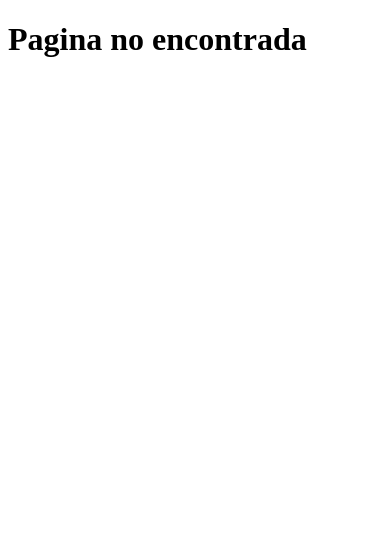
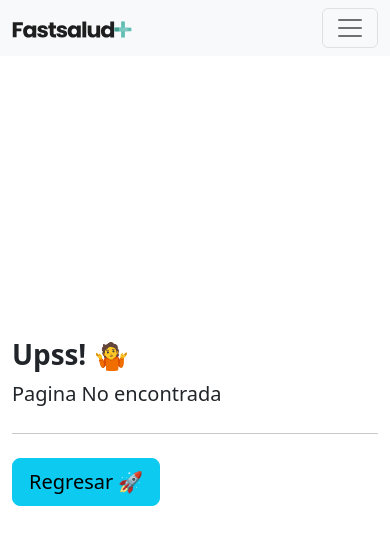
Before and after one commit to yjgarizabalo/fastsalud, a website: page view/paginaNoEncontrada.ejs in a window 390 px wide. Drawn offline with nearby package versions, Linux system fonts and the light colour scheme; files that its build step writes are made by us from their sources.

Commit message:
[fastersalud] add pagina no encontrada

```diff
--- a/public/css/main.css
+++ b/public/css/main.css
@@ -16,7 +16,7 @@ body {
     padding: 15px;
 }
 
-.form-signin .form-floating:focus-within {
+.form-signin .form-login:focus-within {
     z-index: 2;
 }
 
--- a/view/iniciarSesion.ejs
+++ b/view/iniciarSesion.ejs
@@ -10,6 +10,7 @@
     <link rel="stylesheet" href="css/main.css">
     <link href="https://cdn.jsdelivr.net/npm/bootstrap@5.2.2/dist/css/bootstrap.min.css" rel="stylesheet"
         integrity="sha384-Zenh87qX5JnK2Jl0vWa8Ck2rdkQ2Bzep5IDxbcnCeuOxjzrPF/et3URy9Bv1WTRi" crossorigin="anonymous">
+
 </head>
 
 <body>
@@ -20,11 +21,11 @@
             <h1 class="h4 mb-3 fw-normal text-muted">Iniciar sesión</h1>
 
             <div class="form-floating">
-                <input type="email" class="form-control" id="floatingInput" placeholder="name@example.com">
+                <input type="email" class="form-control" id="floatingInput" placeholder="Usuario">
                 <label for="floatingInput">Usuario</label>
             </div>
             <div class="form-floating">
-                <input type="password" class="form-control" id="floatingPassword" placeholder="Password">
+                <input type="password" class="form-control" id="floatingPassword" placeholder="Constraseña">
                 <label for="floatingPassword">Constraseña</label>
             </div>
 
--- a/view/inicio.ejs
+++ b/view/inicio.ejs
@@ -5,6 +5,8 @@
   <meta charset="utf-8">
   <meta name="viewport" content="width=device-width, initial-scale=1">
   <link rel="shortcut icon" href="/img/favicon.ico" type="image/x-icon">
+  <!-- CSS -->
+  <link rel="stylesheet" href="/css/mian.css">
   <title>Fastsalud | 🏥</title>
   <link href="https://cdn.jsdelivr.net/npm/bootstrap@5.2.2/dist/css/bootstrap.min.css" rel="stylesheet"
     integrity="sha384-Zenh87qX5JnK2Jl0vWa8Ck2rdkQ2Bzep5IDxbcnCeuOxjzrPF/et3URy9Bv1WTRi" crossorigin="anonymous">
@@ -49,7 +51,7 @@
     </div>
   </nav>
 
-
+  <main class="bg-dark-body">
     <div class="container">
       <div class="row align-items-center vh-100">
         <div class=" col-md-6">
@@ -61,6 +63,7 @@
         </div>
       </div>
     </div>
+  </main>
 
   <script src="https://cdn.jsdelivr.net/npm/bootstrap@5.2.2/dist/js/bootstrap.bundle.min.js"
     integrity="sha384-OERcA2EqjJCMA+/3y+gxIOqMEjwtxJY7qPCqsdltbNJuaOe923+mo//f6V8Qbsw3"
--- a/view/paginaNoEncontrada.ejs
+++ b/view/paginaNoEncontrada.ejs
@@ -1,15 +1,44 @@
-<!DOCTYPE html>
-<html lang="en">
+<!doctype html>
+<html lang="es">
 
 <head>
-    <meta charset="UTF-8">
-    <meta http-equiv="X-UA-Compatible" content="IE=edge">
-    <meta name="viewport" content="width=device-width, initial-scale=1.0">
-    <title>Document</title>
+    <meta charset="utf-8">
+    <meta name="viewport" content="width=device-width, initial-scale=1">
+    <link rel="shortcut icon" href="/img/favicon.ico" type="image/x-icon">
+    <title>Pagina No encontrada | 🏥</title>
+    <link href="https://cdn.jsdelivr.net/npm/bootstrap@5.2.2/dist/css/bootstrap.min.css" rel="stylesheet"
+        integrity="sha384-Zenh87qX5JnK2Jl0vWa8Ck2rdkQ2Bzep5IDxbcnCeuOxjzrPF/et3URy9Bv1WTRi" crossorigin="anonymous">
 </head>
 
 <body>
-    <h1>Pagina no encontrada</h1>
+    <nav class="navbar fixed-top navbar-expand-lg bg-light">
+        <div class="container">
+            <a class="navbar-brand" href="/">
+                <img src="/img/logo.svg" alt="faster-salud" width="120">
+            </a>
+            <button class="navbar-toggler" type="button" data-bs-toggle="collapse"
+                data-bs-target="#navbarSupportedContent" aria-controls="navbarSupportedContent" aria-expanded="false"
+                aria-label="Toggle navigation">
+                <span class="navbar-toggler-icon"></span>
+            </button>
+        </div>
+    </nav>
+
+
+    <div class="container">
+        <div class="row align-items-center vh-100">
+            <div class=" col-md-6">
+                <h1 class="fs-1 fw-bolder">Upss! 🤷</h1>
+                <p class="lead">Pagina No encontrada</p>
+                <hr class="my-4">
+                <a class="btn btn-info btn-lg" href="/" role="button">Regresar 🚀</a>
+            </div>
+        </div>
+    </div>
+
+    <script src="https://cdn.jsdelivr.net/npm/bootstrap@5.2.2/dist/js/bootstrap.bundle.min.js"
+        integrity="sha384-OERcA2EqjJCMA+/3y+gxIOqMEjwtxJY7qPCqsdltbNJuaOe923+mo//f6V8Qbsw3"
+        crossorigin="anonymous"></script>
 </body>
 
 </html>
```
Also changed, not shown: view/buscarPaciente.ejs (+2 -6 lines), view/pacientes.ejs (+2 -6 lines). Lines whose indentation alone changed are shown as unchanged.
